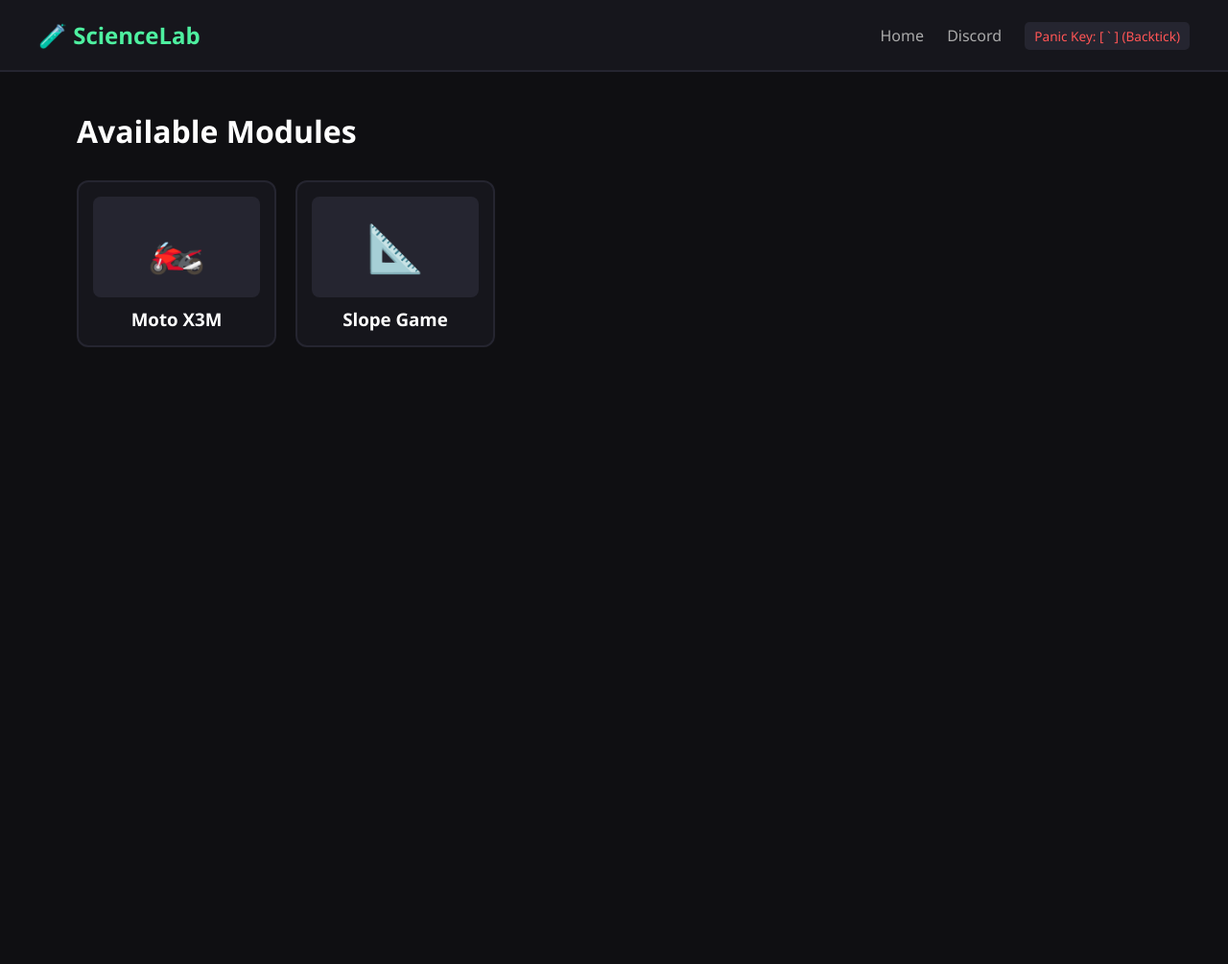
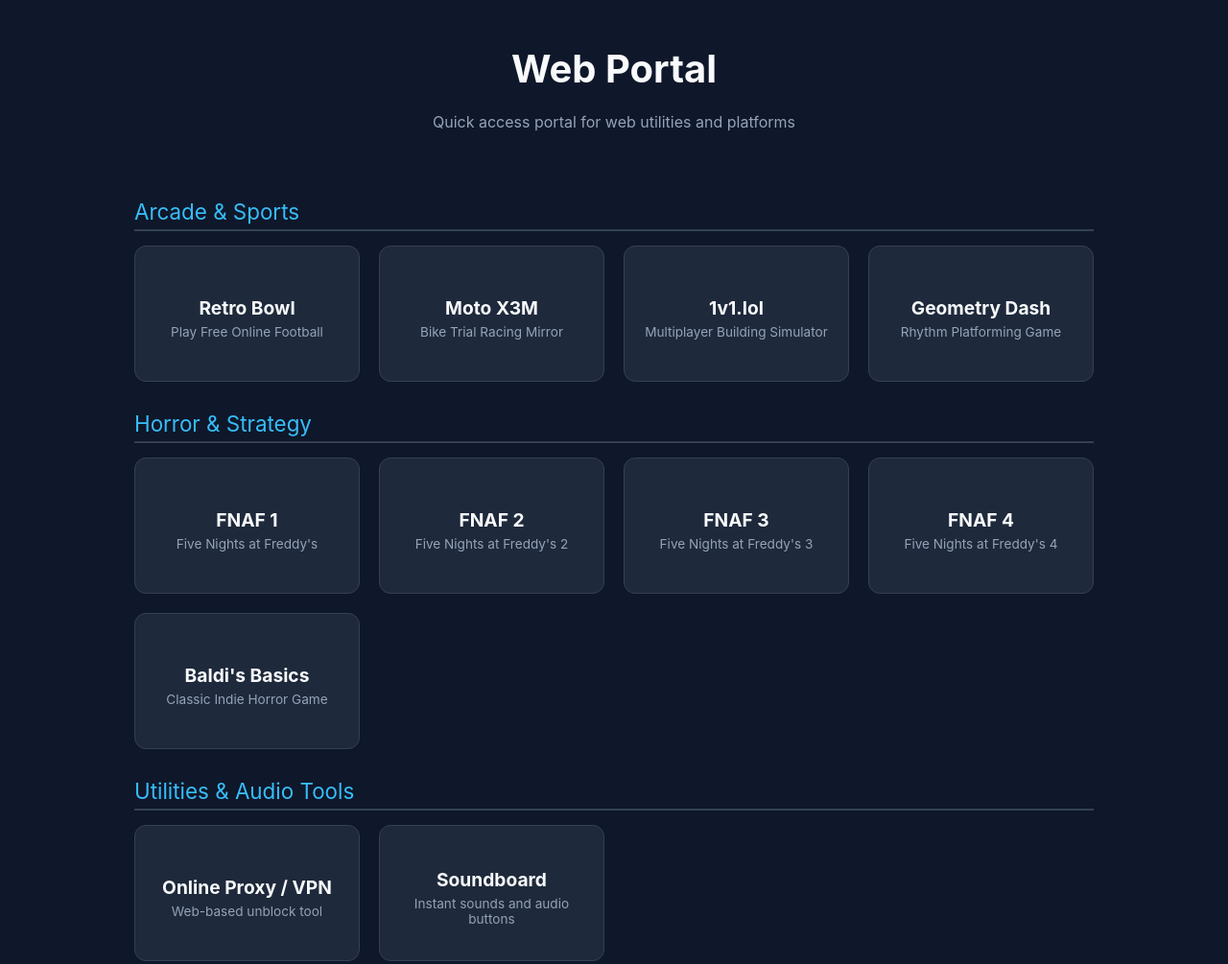
Before and after one commit to rizzfulape/ohio-math-k12, a plain HTML site: page index.html in a window 1280 px wide. Shown: the whole page at 96% size. Before the commit the page ends 800 px from the top, so only its background shows below. Drawn offline with Linux system fonts and the light colour scheme.

Commit message:
Update index.html

```diff
--- a/index.html
+++ b/index.html
@@ -3,69 +3,142 @@
 <head>
     <meta charset="UTF-8">
     <meta name="viewport" content="width=device-width, initial-scale=1.0">
-    <title>ScienceLab Hub</title>
-    <link rel="stylesheet" href="styles.css">
+    <title>Web Dashboard</title>
+    <style>
+        :root {
+            --bg-color: #0f172a;
+            --card-bg: #1e293b;
+            --accent-color: #38bdf8;
+            --text-color: #f8fafc;
+            --text-muted: #94a3b8;
+        }
+        body {
+            font-family: -apple-system, BlinkMacSystemFont, "Segoe UI", Roboto, Helvetica, Arial, sans-serif;
+            background-color: var(--bg-color);
+            color: var(--text-color);
+            margin: 0;
+            padding: 20px;
+            display: flex;
+            flex-direction: column;
+            align-items: center;
+        }
+        h1 {
+            color: var(--text-color);
+            margin-bottom: 5px;
+            font-size: 2.5rem;
+        }
+        p.subtitle {
+            color: var(--text-muted);
+            margin-bottom: 40px;
+        }
+        .grid-container {
+            display: grid;
+            grid-template-columns: repeat(auto-fill, minmax(220px, 1fr));
+            gap: 20px;
+            width: 100%;
+            max-width: 1000px;
+        }
+        .card {
+            background-color: var(--card-bg);
+            border: 1px solid #334155;
+            border-radius: 12px;
+            padding: 20px;
+            text-align: center;
+            text-decoration: none;
+            color: var(--text-color);
+            transition: transform 0.2s, border-color 0.2s;
+            display: flex;
+            flex-direction: column;
+            justify-content: center;
+            align-items: center;
+            min-height: 100px;
+        }
+        .card:hover {
+            transform: translateY(-5px);
+            border-color: var(--accent-color);
+        }
+        .card h3 {
+            margin: 10px 0 5px 0;
+            font-size: 1.2rem;
+        }
+        .card span {
+            font-size: 0.85rem;
+            color: var(--text-muted);
+        }
+        .category-title {
+            width: 100%;
+            max-width: 1000px;
+            margin: 30px 0 15px 0;
+            color: var(--accent-color);
+            border-bottom: 2px solid #334155;
+            padding-bottom: 5px;
+            font-size: 1.4rem;
+        }
+    </style>
 </head>
 <body>
 
-    <!-- Header Navigation -->
-    <header>
-        <div class="logo">🧪 ScienceLab</div>
-        <nav>
-            <a href="#" onclick="showHome()">Home</a>
-            <a href="https://discord.gg" target="_blank">Discord</a>
-            <span class="panic-tip">Panic Key: [ ` ] (Backtick)</span>
-        </nav>
-    </header>
+    <h1>Web Portal</h1>
+    <p class="subtitle">Quick access portal for web utilities and platforms</p>
 
-    <!-- Main Game Grid View -->
-    <main id="home-view">
-        <h1>Available Modules</h1>
-        <div class="game-grid">
-
-            <!-- Game Card 1 -->
-            <div class="game-card" onclick="playGame('https://googleusercontent.com')">
-                <div class="thumbnail-placeholder">🏍️</div>
-                <h3>Moto X3M</h3>
-            </div>
-
-            <!-- Game Card 2 -->
-            <div class="game-card" onclick="playGame('https://classroom-6x.lol')">
-                <div class="thumbnail-placeholder">📐</div>
-                <h3>Slope Game</h3>
-            </div>
-        </div>
-    </main>
-
-    <!-- Fullscreen Game Room View -->
-    <div id="game-view" class="hidden">
-        <button class="back-btn" onclick="showHome()">← Back to Hub</button>
-        <div class="iframe-container">
-            <iframe id="game-frame" src="" frameborder="0" allowfullscreen></iframe>
-        </div>
+    <!-- Main Arcade Section -->
+    <div class="category-title">Arcade & Sports</div>
+    <div class="grid-container">
+        <a class="card" href="https://retrobowl.me/" target="_blank">
+            <h3>Retro Bowl</h3>
+            <span>Play Free Online Football</span>
+        </a>
+        <a class="card" href="https://dnrweqffuwjtx.cloudfront.net/moto-x3m/" target="_blank">
+            <h3>Moto X3M</h3>
+            <span>Bike Trial Racing Mirror</span>
+        </a>
+        <a class="card" href="https://1v1-lol.github.io/" target="_blank">
+            <h3>1v1.lol</h3>
+            <span>Multiplayer Building Simulator</span>
+        </a>
+        <a class="card" href="https://geometrydash.io" target="_blank">
+            <h3>Geometry Dash</h3>
+            <span>Rhythm Platforming Game</span>
+        </a>
     </div>
 
-    <script>
-        // Game Room Navigation Logic
-        function playGame(url) {
-            document.getElementById('home-view').classList.add('hidden');
-            document.getElementById('game-view').classList.remove('hidden');
-            document.getElementById('game-frame').src = url;
-        }
+    <!-- Horror & Strategy Section -->
+    <div class="category-title">Horror & Strategy</div>
+    <div class="grid-container">
+        <a class="card" href="https://slope-slope.github.io/five-nights-at-freddys/" target="_blank">
+            <h3>FNAF 1</h3>
+            <span>Five Nights at Freddy's</span>
+        </a>
+        <a class="card" href="https://fnaf2.github.io/" target="_blank">
+            <h3>FNAF 2</h3>
+            <span>Five Nights at Freddy's 2</span>
+        </a>
+        <a class="card" href="https://fnaf3.github.io/" target="_blank">
+            <h3>FNAF 3</h3>
+            <span>Five Nights at Freddy's 3</span>
+        </a>
+        <a class="card" href="https://fnaf4.github.io/" target="_blank">
+            <h3>FNAF 4</h3>
+            <span>Five Nights at Freddy's 4</span>
+        </a>
+        <a class="card" href="https://baldis-basics.github.io/" target="_blank">
+            <h3>Baldi's Basics</h3>
+            <span>Classic Indie Horror Game</span>
+        </a>
+    </div>
 
-        function showHome() {
-            document.getElementById('game-view').classList.add('hidden');
-            document.getElementById('home-view').classList.remove('hidden');
-            document.getElementById('game-frame').src = "";
-        }
+    <!-- Web Tools & Audio Section -->
+    <div class="category-title">Utilities & Audio Tools</div>
+    <div class="grid-container">
+        <a class="card" href="https://croxyproxy.com" target="_blank">
+            <h3>Online Proxy / VPN</h3>
+            <span>Web-based unblock tool</span>
+        </a>
+        <a class="card" href="https://myinstants.com" target="_blank">
+            <h3>Soundboard</h3>
+            <span>Instant sounds and audio buttons</span>
+        </a>
+    </div>
 
-        // CowLab Panic Key Feature (Closes site instantly if someone walks by)
-        document.addEventListener('keydown', function(e) {
-            if (e.key === '`') {
-                // Instantly redirects the current tab to Google Classroom or Google
-                window.location.href = 'https://classroom.google.com';
-            }
-        });
-    </script>
 </body>
 </html>
```
